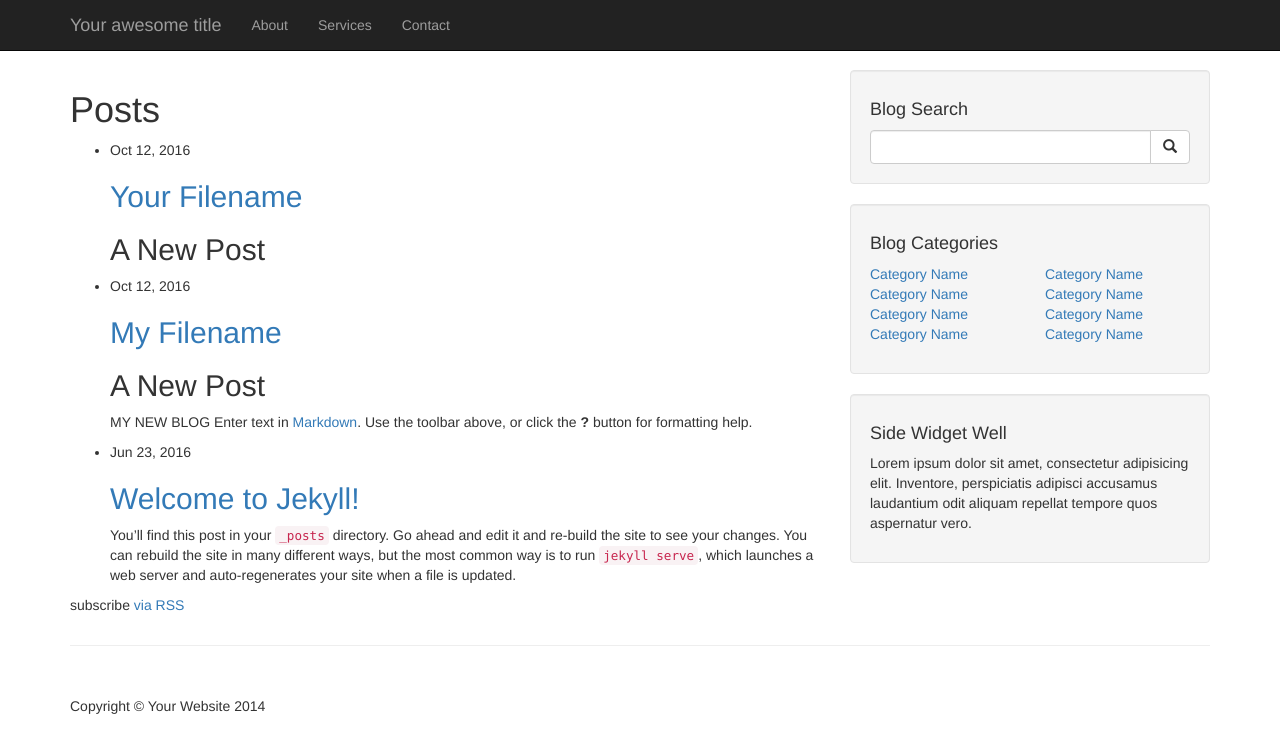
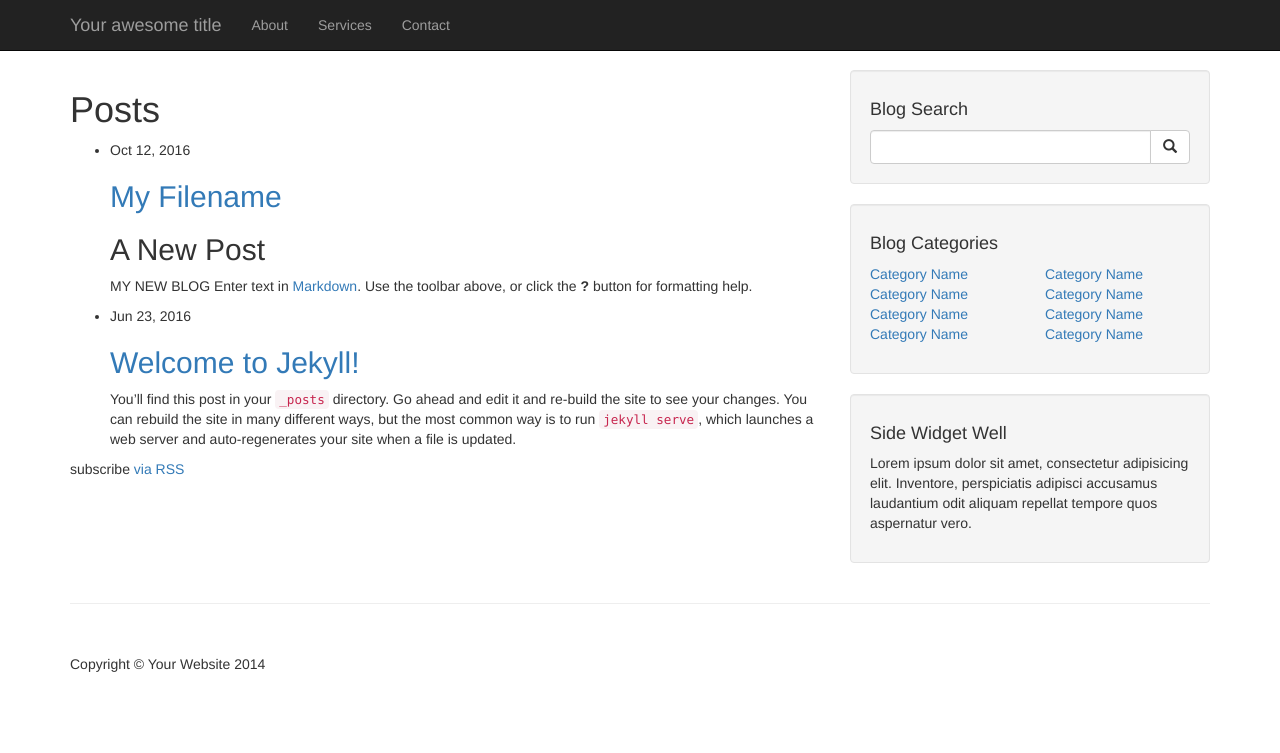
Before and after one commit to tufail/jekyll-blog, a Jekyll site: the page built from index.html, in a window 1280 px wide. Shown: the top 753 px of the page. Built offline with Jekyll 4.4.1, drawn with Linux system fonts in a browser that asks for light colours.

Commit message:
Updated 2016-10-12-your-filename.markdown

```diff
--- a/_posts/2016-10-12-your-filename.markdown
+++ b/_posts/2016-10-12-your-filename.markdown
@@ -1,9 +1,8 @@
 ---
-layout: post
+published: false
+---
+---
 published: true
 ---
-## A New Post
-
-
 THIS IS MY BLOG
 Enter text in [Markdown](http://daringfireball.net/projects/markdown/). Use the toolbar above, or click the **?** button for formatting help.
```
